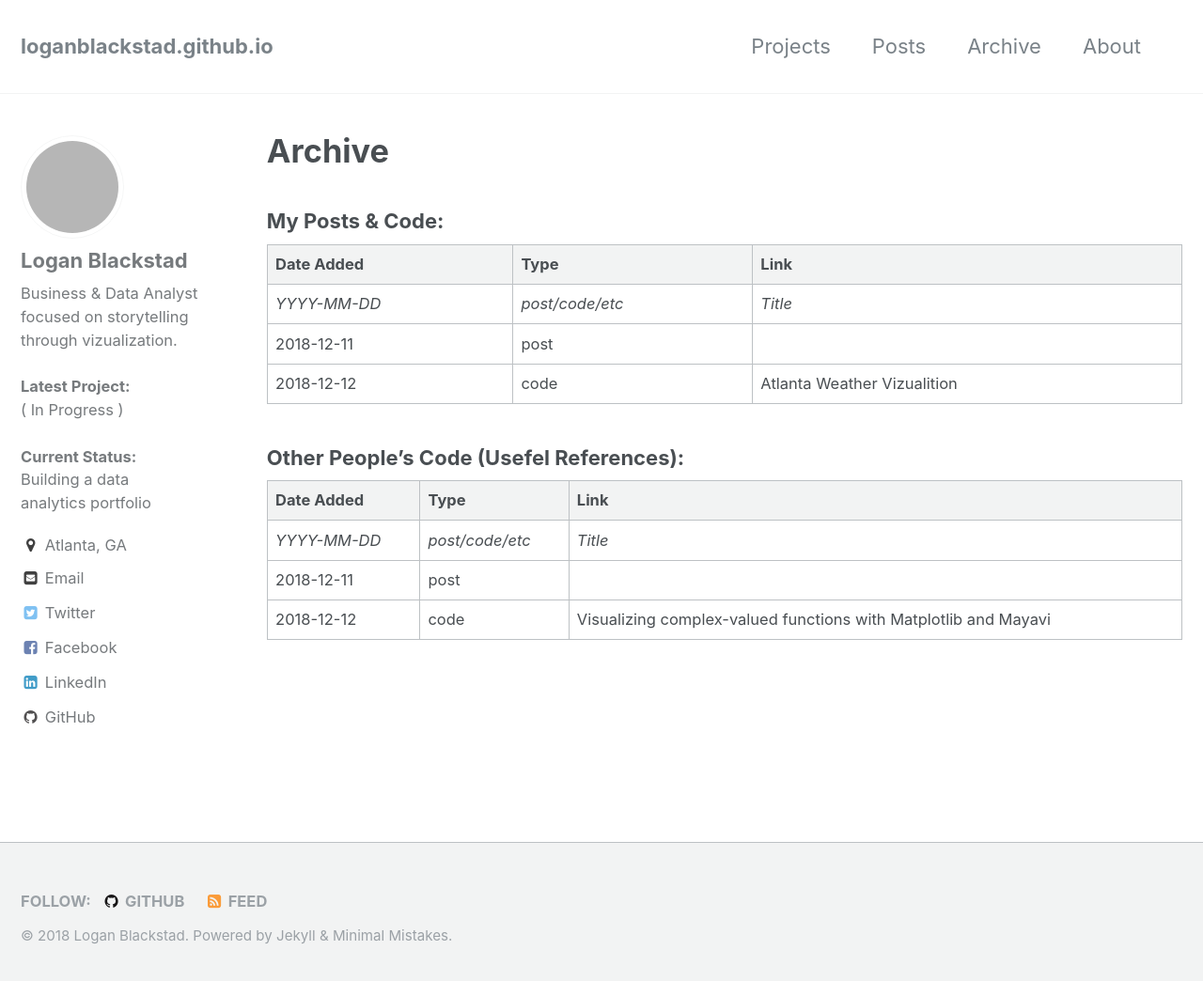
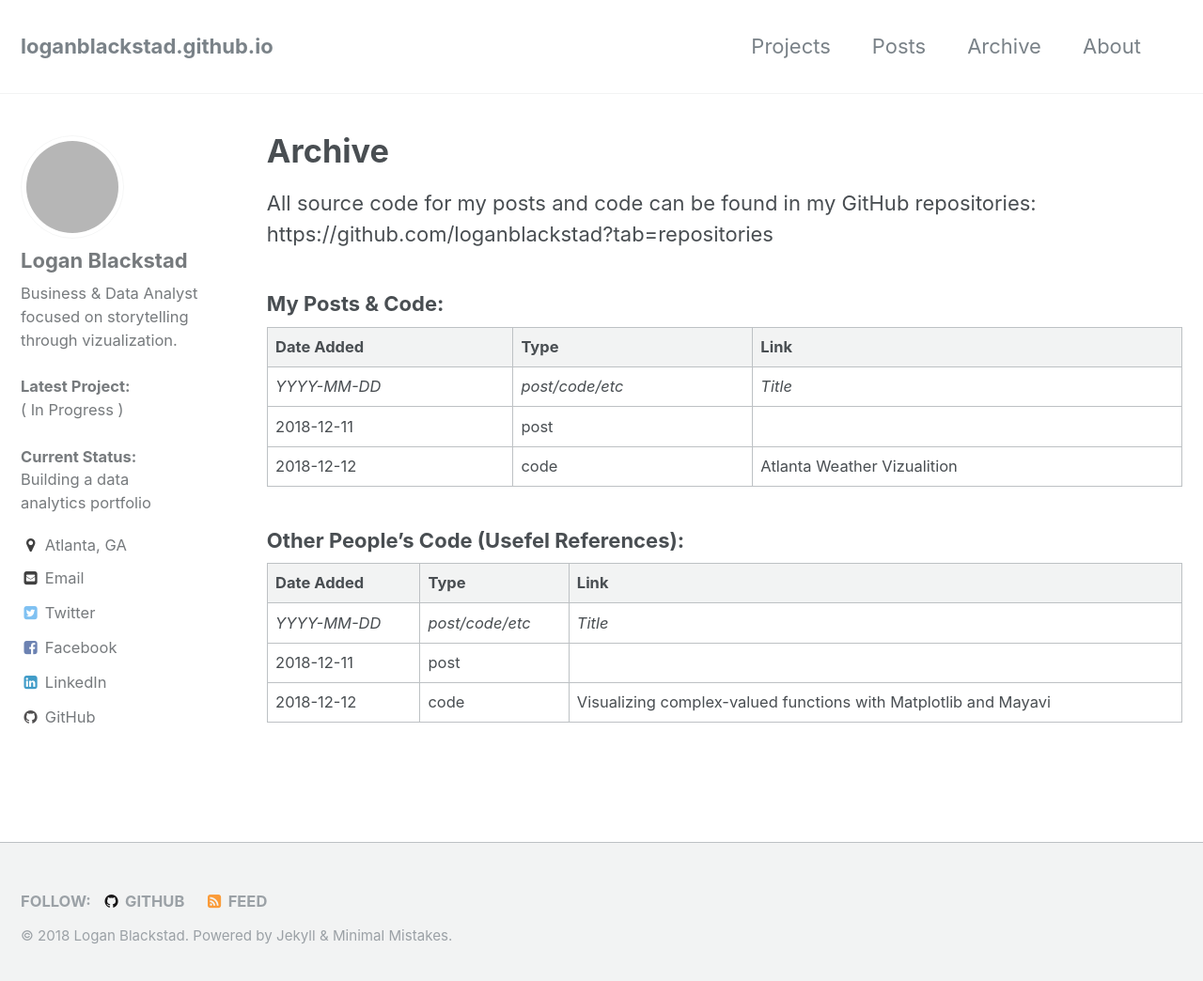
Before and after one commit to loganblackstad/loganblackstad.github.io, a Jekyll site: the page built from _pages/code.md, in a window 1280 px wide and 1052 px high. Shown: the top 1044 px of the window at 94% size. Built offline with Jekyll 4.4.1, drawn with Linux system fonts in a browser that asks for light colours; grey boxes are pictures that could not be loaded.

Commit message:
Update code.md

```diff
--- a/_pages/code.md
+++ b/_pages/code.md
@@ -4,6 +4,10 @@ permalink: /archive/
 title: "Archive"
 author_profile: true
 ---
+
+All source code for my posts and code can be found in my GitHub repositories:
+https://github.com/loganblackstad?tab=repositories
+
 
 ### My Posts & Code:
 
```
